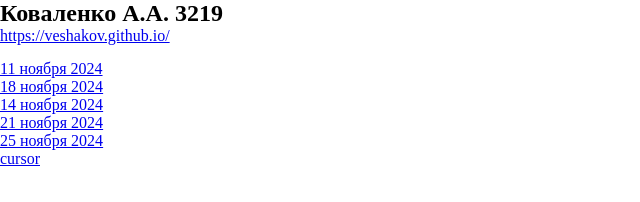
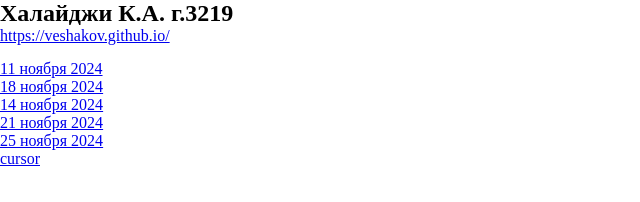
Before and after one commit to kertovic/danyaSplit2114, a plain HTML site: page index.html in a window 1280 px wide. Shown: the full height of the page, 0-640 px from the left. Drawn offline with Linux system fonts and the light colour scheme.

Commit message:
Update index.html

```diff
--- a/index.html
+++ b/index.html
@@ -8,7 +8,7 @@
 </head>
 <body>
     <main class="flex col">
-        <h2>Коваленко А.А. 3219</h2>
+        <h2>Халайджи К.А. г.3219</h2>
         <a class="m-b" href="https://veshakov.github.io/">https://veshakov.github.io/</a>
         <a href="11nov24.html"> 11 ноября 2024</a>
         <a href="18nov24рекурсии/18nov24.html"> 18 ноября 2024</a>
```
